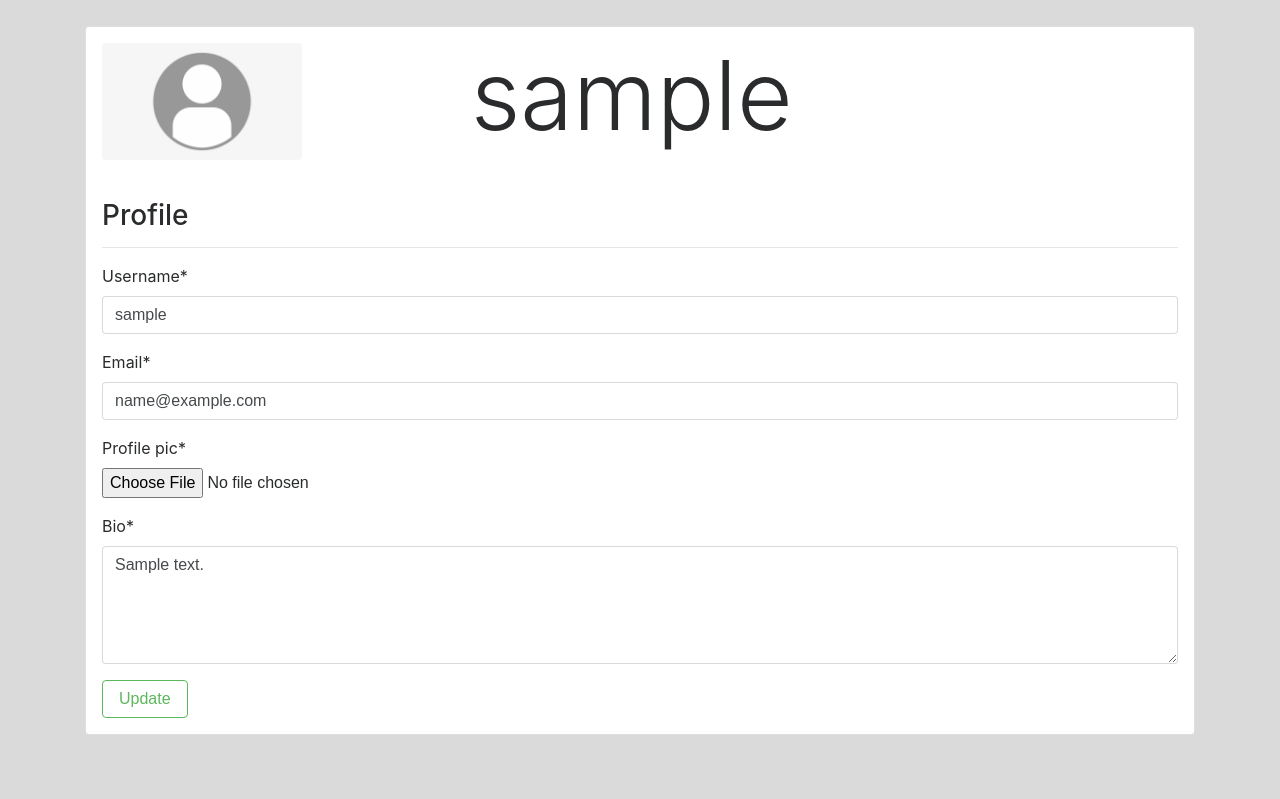
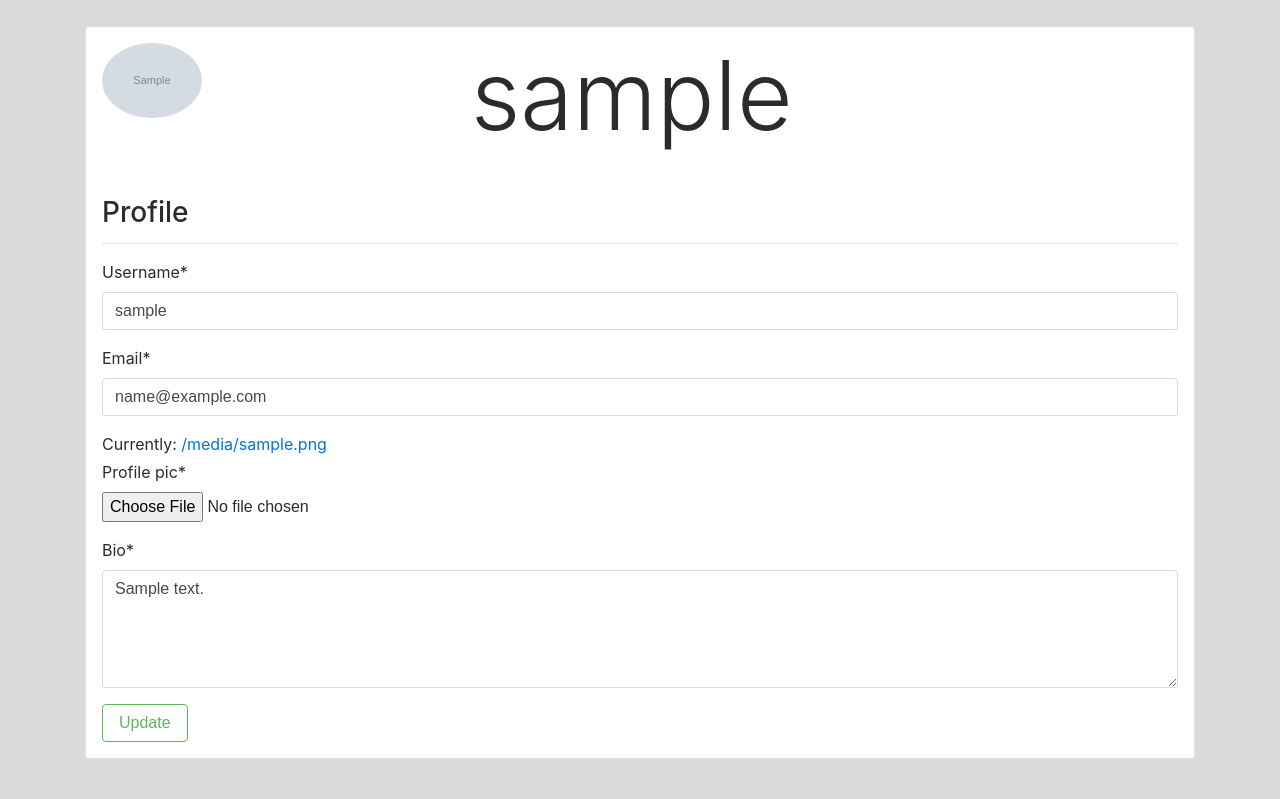
Before and after one commit to hsynarsln/Django-Blog-App, a Django app: page /users/profile/ in a window 1280 px wide. Shown: the part 74-873 px from the top of the page. Run offline with Django 4.2, Linux system fonts and the light colour scheme; a user stored in the database is signed in; tables that the repository leaves empty hold one stand-in row (values such as "Sample post"); grey boxes marked "Sample" are stand-in pictures; some libraries are stand-ins or nearby versions.

Commit message:
update profile image link

```diff
--- a/users/templates/users/profile.html
+++ b/users/templates/users/profile.html
@@ -14,12 +14,12 @@
   <div class="card-body">
     <dl class="row">
       <dt class="col-sm-4">
-
-        {% if user.profile_pic %}
-        <img width="200rem" src="{% static 'media/profil_pics/profil_foto.jpg' %}" class="rounded" alt="User" /></dt>
-          {% else %}
-        <img width="200rem" src="{% static 'blog/images/default.png' %}" class="rounded" alt="User" /></dt>
-        {% endif %}
+        {% if profile_form.instance.profile_pic %}
+        <img width="100rem" style="border-radius: 50%" src="{{ profile_form.instance.profile_pic.url }}" />
+        {% else %}
+        <img width="200rem" src="{% static 'blog/images/default.png' %}" class="rounded" alt="User" />
+      </dt>
+      {% endif %}
 
       <dd class="col-sm-8 display-1">{{ user.username }}</dd>
     </dl>
@@ -29,7 +29,10 @@
     <hr />
     <div class="form-content">
       <form action="" method="post" enctype="multipart/form-data">
-        {% csrf_token %} {{ user_form | crispy }} {{ profile_form | crispy }}
+        {% csrf_token %} {{ user_form | crispy }}
+        <label class="big mb-1">Currently:</label>
+        <a href="{{ profile_form.instance.profile_pic.url }}">{{ profile_form.instance.profile_pic.url }}</a>
+        {{ profile_form | crispy }}
         <button type="submit" class="btn btn-outline-success">Update</button>
       </form>
     </div>
--- a/users/views.py
+++ b/users/views.py
@@ -67,6 +67,7 @@ def user_login(request):
 
 @login_required
 def user_profile(request):
+    print(request)
 
     if request.method == 'POST':
         user_form = UpdateUserForm(request.POST, instance=request.user)
```
